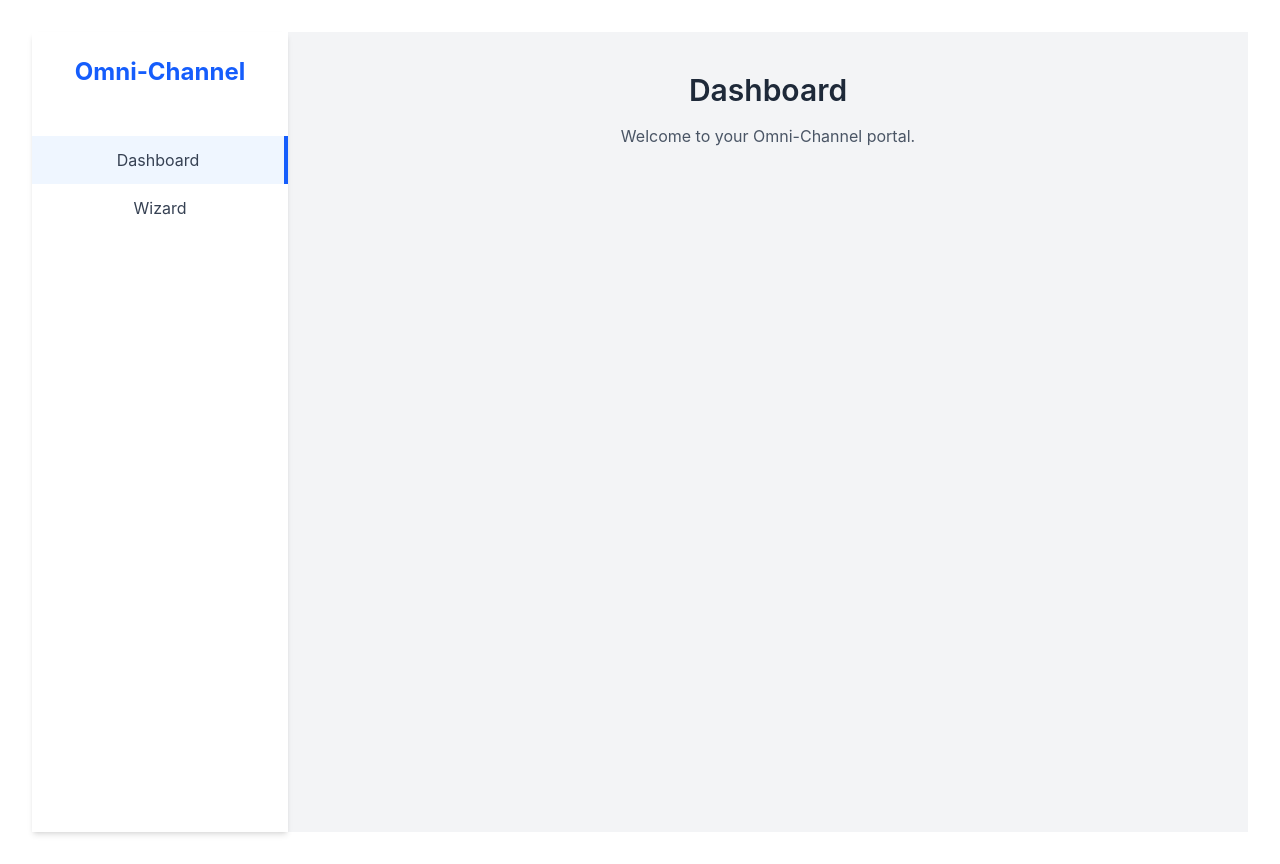
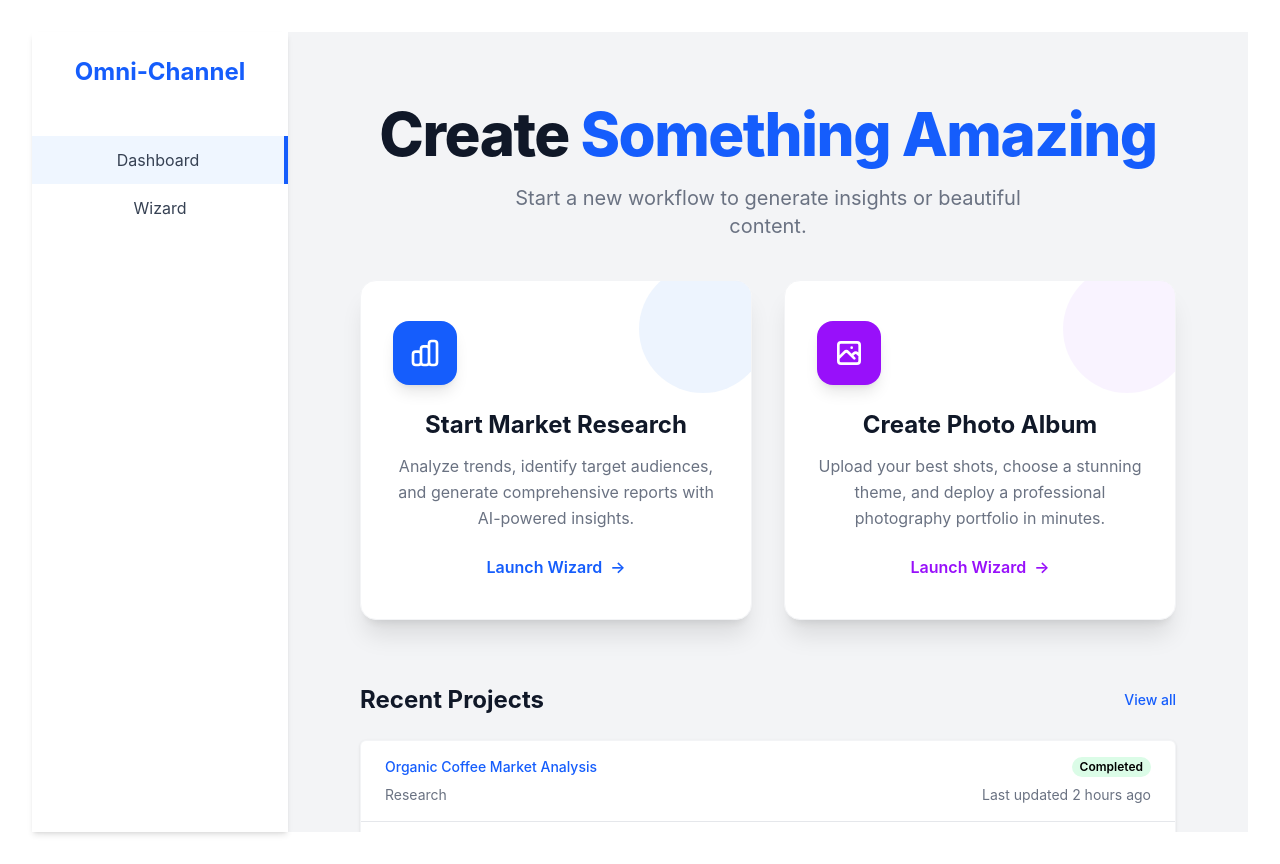
Before and after one commit to charnithicrafts-design/omni-channel, a React app in the folder frontend/: page / in a window 1280 px wide. Built offline with nearby package versions, Linux system fonts and the light colour scheme; the HTML template or start-up script is replaced by a standard one.

Commit message:
feat(portal): Implement Dashboard and Unified Wizard Routing

```diff
--- a/frontend/src/App.tsx
+++ b/frontend/src/App.tsx
@@ -1,23 +1,29 @@
-import { Routes, Route, useNavigate } from 'react-router'
+import { Routes, Route, useNavigate, useSearchParams } from 'react-router'
 import { useState } from 'react'
 import Layout from './components/Layout'
+import Dashboard from './components/Dashboard'
 import Wizard from './components/wizard/Wizard'
 import QueryBuilder from './components/research/QueryBuilder'
 import ResearchCharts from './components/research/ResearchCharts'
 import ReportViewer from './components/research/ReportViewer'
+import ThemeSelector from './components/wizard/ThemeSelector'
+import MediaUploader from './components/wizard/MediaUploader'
+import LivePreview from './components/wizard/LivePreview'
+import DeploymentStatus from './components/wizard/DeploymentStatus'
 import './App.css'
-
-const Dashboard = () => (
-  <div>
-    <h2 className="text-3xl font-semibold text-gray-800">Dashboard</h2>
-    <p className="mt-4 text-gray-600">Welcome to your Omni-Channel portal.</p>
-  </div>
-)
 
 const WizardPage = () => {
   const navigate = useNavigate()
+  const [searchParams] = useSearchParams()
+  const workflowType = searchParams.get('type') || 'research'
+
+  // Research State
   const [topic, setTopic] = useState('')
   const [audience, setAudience] = useState('')
+
+  // Album State
+  const [selectedTheme, setSelectedTheme] = useState('minimal')
+  const [uploadedFiles, setUploadedFiles] = useState<any[]>([])
 
   const sampleData = [
     { name: 'Jan', value: 400 },
@@ -37,7 +43,13 @@ const WizardPage = () => {
     ],
   }
 
-  const steps = [
+  const themes = [
+    { id: 'minimal', name: 'Minimalist', preview: '#ffffff' },
+    { id: 'dark', name: 'Dark Mode', preview: '#1a1a1a' },
+    { id: 'vibrant', name: 'Vibrant', preview: '#ff4400' },
+  ]
+
+  const researchSteps = [
     {
       title: 'Configure Research',
       content: (
@@ -70,11 +82,52 @@ const WizardPage = () => {
     },
   ]
 
+  const albumSteps = [
+    {
+      title: 'Photography: Upload & Theme',
+      content: (
+        <div className="space-y-8">
+          <section>
+            <h4 className="text-sm font-bold text-gray-400 uppercase mb-4">1. Select Theme</h4>
+            <ThemeSelector themes={themes} selectedThemeId={selectedTheme} onSelect={setSelectedTheme} />
+          </section>
+          <section className="grid grid-cols-1 md:grid-cols-2 gap-8">
+            <div>
+              <h4 className="text-sm font-bold text-gray-400 uppercase mb-4">2. Upload Images</h4>
+              <MediaUploader
+                onUpload={(files) => {
+                  const newFiles = Array.from(files).map(f => ({
+                    name: f.name,
+                    progress: 100,
+                    status: 'completed',
+                    url: URL.createObjectURL(f)
+                  }))
+                  setUploadedFiles([...uploadedFiles, ...newFiles])
+                }}
+                uploadingFiles={uploadedFiles}
+              />
+            </div>
+            <div>
+              <h4 className="text-sm font-bold text-gray-400 uppercase mb-4">3. Live Preview</h4>
+              <LivePreview themeId={selectedTheme} images={uploadedFiles.map(f => f.url)} />
+            </div>
+          </section>
+        </div>
+      ),
+    },
+    {
+      title: 'Deployment Status',
+      content: (
+        <DeploymentStatus status="completed" deploymentUrl="https://example.com" />
+      ),
+    },
+  ]
+
   return (
     <Wizard
-      steps={steps}
+      steps={workflowType === 'album' ? albumSteps : researchSteps}
       onComplete={() => {
-        alert('Workflow started successfully!')
+        alert('Workflow completed successfully!')
         navigate('/')
       }}
       onCancel={() => navigate('/')}
--- /dev/null
+++ b/frontend/src/components/Dashboard.tsx
@@ -0,0 +1,117 @@
+import React from 'react'
+import { Link } from 'react-router'
+
+const Dashboard: React.FC = () => {
+  return (
+    <div className="max-w-6xl mx-auto py-8 px-4 sm:px-6 lg:px-8">
+      {/* Header Section */}
+      <div className="mb-10 text-center">
+        <h1 className="text-4xl font-extrabold text-gray-900 sm:text-5xl sm:tracking-tight lg:text-6xl">
+          Create <span className="text-blue-600">Something Amazing</span>
+        </h1>
+        <p className="mt-5 max-w-xl mx-auto text-xl text-gray-500">
+          Start a new workflow to generate insights or beautiful content.
+        </p>
+      </div>
+
+      {/* Workflow Selection Cards */}
+      <div className="grid grid-cols-1 gap-8 md:grid-cols-2 mb-16">
+        {/* Market Research Card */}
+        <Link
+          to="/wizard?type=research"
+          className="group relative bg-white rounded-2xl shadow-xl overflow-hidden hover:shadow-2xl transition-all duration-300 transform hover:-translate-y-1 border border-gray-100"
+        >
+          <div className="absolute top-0 right-0 -mt-4 -mr-4 w-32 h-32 bg-blue-100 rounded-full opacity-50 group-hover:scale-150 transition-transform duration-500"></div>
+          <div className="px-8 py-10 relative z-10">
+            <div className="w-16 h-16 bg-blue-600 rounded-2xl flex items-center justify-center mb-6 text-white shadow-lg group-hover:rotate-6 transition-transform">
+              <svg className="w-8 h-8" fill="none" stroke="currentColor" viewBox="0 0 24 24">
+                <path strokeLinecap="round" strokeLinejoin="round" strokeWidth="2" d="M9 19v-6a2 2 0 00-2-2H5a2 2 0 00-2 2v6a2 2 0 002 2h2a2 2 0 002-2zm0 0V9a2 2 0 012-2h2a2 2 0 012 2v10m-6 0a2 2 0 002 2h2a2 2 0 002-2m0 0V5a2 2 0 012-2h2a2 2 0 012 2v14a2 2 0 01-2 2h-2a2 2 0 01-2-2z" />
+              </svg>
+            </div>
+            <h3 className="text-2xl font-bold text-gray-900 mb-3 group-hover:text-blue-600 transition-colors">
+              Start Market Research
+            </h3>
+            <p className="text-gray-500 mb-6 leading-relaxed">
+              Analyze trends, identify target audiences, and generate comprehensive reports with AI-powered insights.
+            </p>
+            <span className="inline-flex items-center text-blue-600 font-semibold group-hover:translate-x-2 transition-transform">
+              Launch Wizard <span className="ml-2">→</span>
+            </span>
+          </div>
+        </Link>
+
+        {/* Photography Album Card */}
+        <Link
+          to="/wizard?type=album"
+          className="group relative bg-white rounded-2xl shadow-xl overflow-hidden hover:shadow-2xl transition-all duration-300 transform hover:-translate-y-1 border border-gray-100"
+        >
+          <div className="absolute top-0 right-0 -mt-4 -mr-4 w-32 h-32 bg-purple-100 rounded-full opacity-50 group-hover:scale-150 transition-transform duration-500"></div>
+          <div className="px-8 py-10 relative z-10">
+            <div className="w-16 h-16 bg-purple-600 rounded-2xl flex items-center justify-center mb-6 text-white shadow-lg group-hover:rotate-6 transition-transform">
+              <svg className="w-8 h-8" fill="none" stroke="currentColor" viewBox="0 0 24 24">
+                <path strokeLinecap="round" strokeLinejoin="round" strokeWidth="2" d="M4 16l4.586-4.586a2 2 0 012.828 0L16 16m-2-2l1.586-1.586a2 2 0 012.828 0L20 14m-6-6h.01M6 20h12a2 2 0 002-2V6a2 2 0 00-2-2H6a2 2 0 00-2 2v12a2 2 0 002 2z" />
+              </svg>
+            </div>
+            <h3 className="text-2xl font-bold text-gray-900 mb-3 group-hover:text-purple-600 transition-colors">
+              Create Photo Album
+            </h3>
+            <p className="text-gray-500 mb-6 leading-relaxed">
+              Upload your best shots, choose a stunning theme, and deploy a professional photography portfolio in minutes.
+            </p>
+            <span className="inline-flex items-center text-purple-600 font-semibold group-hover:translate-x-2 transition-transform">
+              Launch Wizard <span className="ml-2">→</span>
+            </span>
+          </div>
+        </Link>
+      </div>
+
+      {/* Recent Projects Section */}
+      <div>
+        <div className="flex items-center justify-between mb-6">
+          <h2 className="text-2xl font-bold text-gray-900">Recent Projects</h2>
+          <button className="text-sm font-medium text-blue-600 hover:text-blue-500">View all</button>
+        </div>
+
+        {/* Placeholder for Recent Projects List */}
+        <div className="bg-white shadow overflow-hidden sm:rounded-md border border-gray-100">
+          <ul className="divide-y divide-gray-200">
+            {[
+              { title: 'Organic Coffee Market Analysis', type: 'Research', date: '2 hours ago', status: 'Completed', color: 'blue' },
+              { title: 'Summer 2026 Collection', type: 'Album', date: 'Yesterday', status: 'Draft', color: 'purple' },
+              { title: 'Tech Startups in EU', type: 'Research', date: '3 days ago', status: 'Processing', color: 'blue' },
+            ].map((project, index) => (
+              <li key={index}>
+                <a href="#" className="block hover:bg-gray-50 transition-colors">
+                  <div className="px-4 py-4 sm:px-6">
+                    <div className="flex items-center justify-between">
+                      <p className="text-sm font-medium text-blue-600 truncate">{project.title}</p>
+                      <div className="ml-2 flex-shrink-0 flex">
+                        <span className={`px-2 inline-flex text-xs leading-5 font-semibold rounded-full bg-${project.color === 'blue' ? 'green' : 'yellow'}-100 text-${project.color === 'blue' ? 'green' : 'yellow'}-800`}>
+                          {project.status}
+                        </span>
+                      </div>
+                    </div>
+                    <div className="mt-2 sm:flex sm:justify-between">
+                      <div className="sm:flex">
+                        <p className="flex items-center text-sm text-gray-500">
+                          {project.type}
+                        </p>
+                      </div>
+                      <div className="mt-2 flex items-center text-sm text-gray-500 sm:mt-0">
+                        <p>
+                          Last updated {project.date}
+                        </p>
+                      </div>
+                    </div>
+                  </div>
+                </a>
+              </li>
+            ))}
+          </ul>
+        </div>
+      </div>
+    </div>
+  )
+}
+
+export default Dashboard
```
Also changed, not shown: 2 other files (tests, documents, lock files or other folders).
